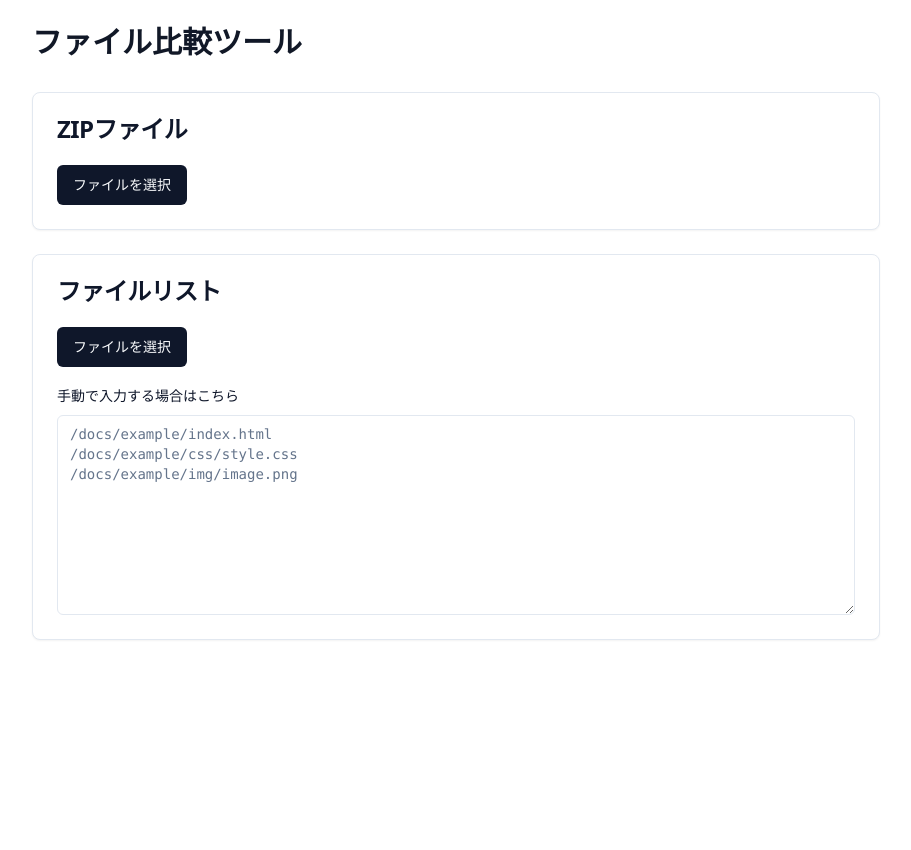
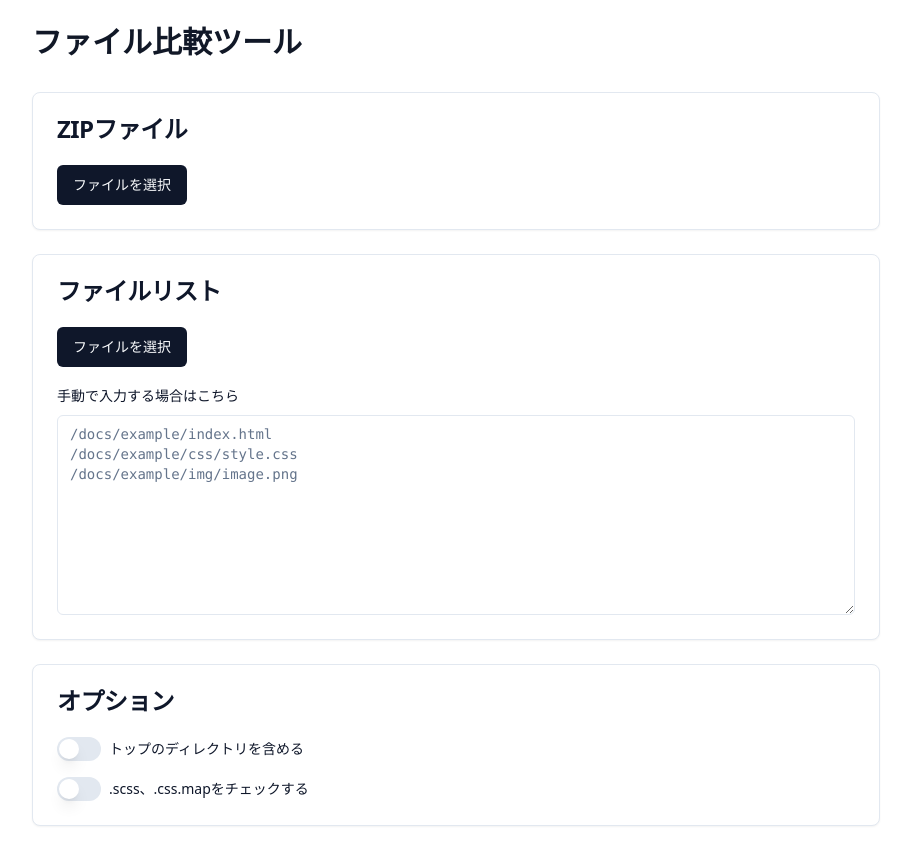
Before and after one commit to RyuTanaka-aw/file-comparison-app, a React (Vite) app: page / in a window 1280 px wide. Shown: the whole page, without its empty margins (184-1095 px from the left). Before the commit the page ends 800 px from the top, so only its background shows below. Built offline with nearby package versions, Linux system fonts and the light colour scheme.

Commit message:
.scss、.css.mapファイルチェック機能追加

```diff
--- a/src/App.jsx
+++ b/src/App.jsx
@@ -13,9 +13,14 @@ const App = () => {
   const [rawZipFiles, setRawZipFiles] = useState([]);
   const [expectedFiles, setExpectedFiles] = useState([]);
   const [includeTopDir, setIncludeTopDir] = useState(false);
+  const [checkScssAndMap, setCheckScssAndMap] = useState(false);
   const [comparison, setComparison] = useState({
     missing: [],
     extra: [],
+  });
+  const [scssAndMapFiles, setScssAndMapFiles] = useState({
+    inZip: [],
+    inList: [],
   });
 
   // ZIPファイルからトップディレクトリを検出
@@ -119,6 +124,26 @@ const App = () => {
       (file) => !normalizedExpected.includes(file),
     );
     setComparison({ missing, extra });
+
+    if (checkScssAndMap) {
+      checkForScssAndMapFiles(actual, expected);
+    }
+  };
+
+  const handleToggleCheckScssAndMap = (checked) => {
+    setCheckScssAndMap(checked);
+    if (checked) {
+      checkForScssAndMapFiles(zipFiles, expectedFiles);
+    } else {
+      setScssAndMapFiles({ inZip: [], inList: [] });
+    }
+  };
+
+  const checkForScssAndMapFiles = (zipFiles, expectedFiles) => {
+    const scssAndMapRegex = /\.(scss|css\.map)$/;
+    const inZip = zipFiles.filter((file) => scssAndMapRegex.test(file));
+    const inList = expectedFiles.filter((file) => scssAndMapRegex.test(file));
+    setScssAndMapFiles({ inZip, inList });
   };
 
   return (
@@ -147,14 +172,6 @@ const App = () => {
 
           {zipFiles.length > 0 && (
             <div className="space-y-4">
-              <div className="flex items-center space-x-2">
-                <Switch
-                  id="include-top-dir"
-                  checked={includeTopDir}
-                  onCheckedChange={handleToggleTopDir}
-                />
-                <Label htmlFor="include-top-dir">トップのディレクトリを含める</Label>
-              </div>
               <p className="text-sm text-gray-500">
                 ZIP内のファイル数: {zipFiles.length}
               </p>
@@ -200,6 +217,30 @@ const App = () => {
         </CardContent>
       </Card>
 
+      <Card>
+        <CardHeader>
+          <CardTitle>オプション</CardTitle>
+        </CardHeader>
+        <CardContent className="space-y-4">
+          <div className="flex items-center space-x-2">
+            <Switch
+              id="include-top-dir"
+              checked={includeTopDir}
+              onCheckedChange={handleToggleTopDir}
+            />
+            <Label htmlFor="include-top-dir">トップのディレクトリを含める</Label>
+          </div>
+          <div className="flex items-center space-x-2">
+            <Switch
+              id="check-scss-and-map"
+              checked={checkScssAndMap}
+              onCheckedChange={handleToggleCheckScssAndMap}
+            />
+            <Label htmlFor="check-scss-and-map">.scss、.css.mapをチェックする</Label>
+          </div>
+        </CardContent>
+      </Card>
+
       {(comparison.missing.length > 0 ||
         comparison.extra.length > 0 ||
         (zipFiles.length > 0 && expectedFiles.length > 0)) && (
@@ -208,6 +249,36 @@ const App = () => {
             <CardTitle>比較結果</CardTitle>
           </CardHeader>
           <CardContent className="space-y-4">
+            {checkScssAndMap && (scssAndMapFiles.inZip.length > 0 || scssAndMapFiles.inList.length > 0) && (
+              <div className="space-y-4">
+                {scssAndMapFiles.inZip.length > 0 && (
+                  <Alert variant="warning" className="bg-yellow-50 border-yellow-200">
+                    <FileWarning className="h-4 w-4 text-yellow-600" />
+                    <AlertTitle className="text-yellow-800">ZIPファイルに含まれている.scss、.css.mapファイル</AlertTitle>
+                    <AlertDescription>
+                      <ul className="mt-2 space-y-1 font-mono text-sm text-yellow-700">
+                        {scssAndMapFiles.inZip.map((file) => (
+                          <li key={file}>{file}</li>
+                        ))}
+                      </ul>
+                    </AlertDescription>
+                  </Alert>
+                )}
+                {scssAndMapFiles.inList.length > 0 && (
+                  <Alert variant="warning" className="bg-yellow-50 border-yellow-200">
+                    <FileWarning className="h-4 w-4 text-yellow-600" />
+                    <AlertTitle className="text-yellow-800">ファイルリストに含まれている.scss、.css.mapファイル</AlertTitle>
+                    <AlertDescription>
+                      <ul className="mt-2 space-y-1 font-mono text-sm text-yellow-700">
+                        {scssAndMapFiles.inList.map((file) => (
+                          <li key={file}>{file}</li>
+                        ))}
+                      </ul>
+                    </AlertDescription>
+                  </Alert>
+                )}
+              </div>
+            )}
             {comparison.missing.length === 0 &&
             comparison.extra.length === 0 &&
             zipFiles.length > 0 &&
```
